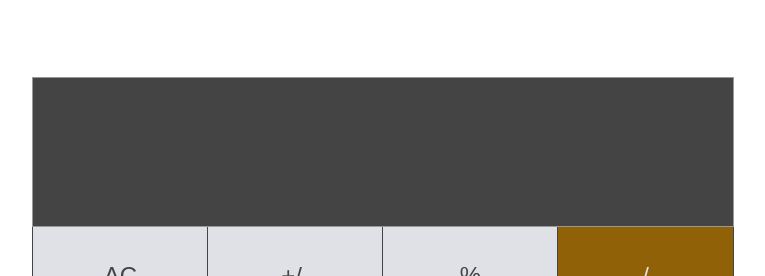
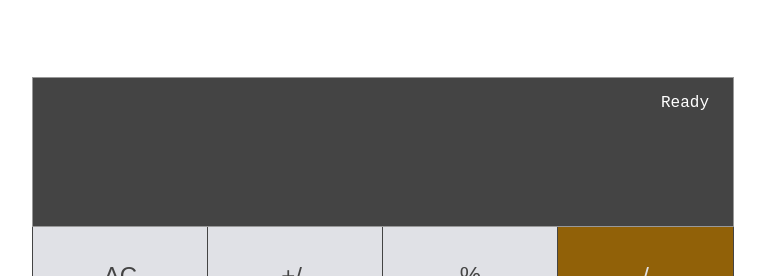
Before and after one commit to dipto0321/react-calculator, a React (Create React App) app: page / in a window 1280 px wide. Shown: the top 276 px of the page, without its empty margins (257-1022 px from the left). Built offline with nearby package versions, Linux system fonts and the light colour scheme.

Commit message:
Fix status view style position
- Make it's parent position relative
- change top value to $m-size

```diff
--- a/src/css/components/Display.scss
+++ b/src/css/components/Display.scss
@@ -1,6 +1,6 @@
 @font-face {
-  font-family: 'digital-7';
-  src: url('../fonts/digital-7/digital-7.ttf');
+  font-family: "digital-7";
+  src: url("../fonts/digital-7/digital-7.ttf");
 }
 
 .display {
@@ -9,10 +9,11 @@
   color: $white;
   display: flex;
   flex: 1;
-  font-size: $xl-size *2;
-  font-family: 'digital-7';
+  font-size: $xl-size * 2;
+  font-family: "digital-7";
   height: $s-size * 10;
   justify-content: flex-end;
   outline: $s-size / 10 solid $light-grey;
   padding: $l-size;
+  position: relative;
 }
--- a/src/css/components/OperationStatus.scss
+++ b/src/css/components/OperationStatus.scss
@@ -1,7 +1,7 @@
 .status {
-  font-family: 'Courier New', Courier, monospace;
+  font-family: "Courier New", Courier, monospace;
   font-size: $m-size;
   position: absolute;
-  top: $l-size;
+  top: $m-size;
   text-align: left;
 }
```
